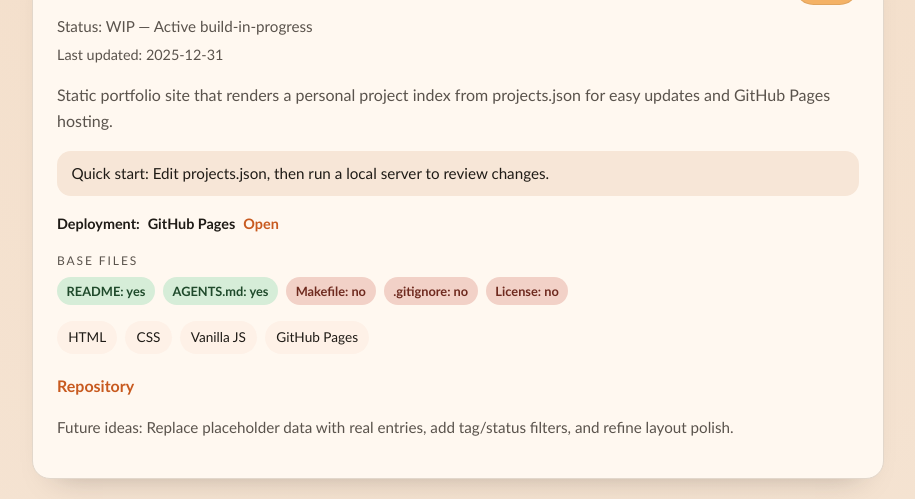
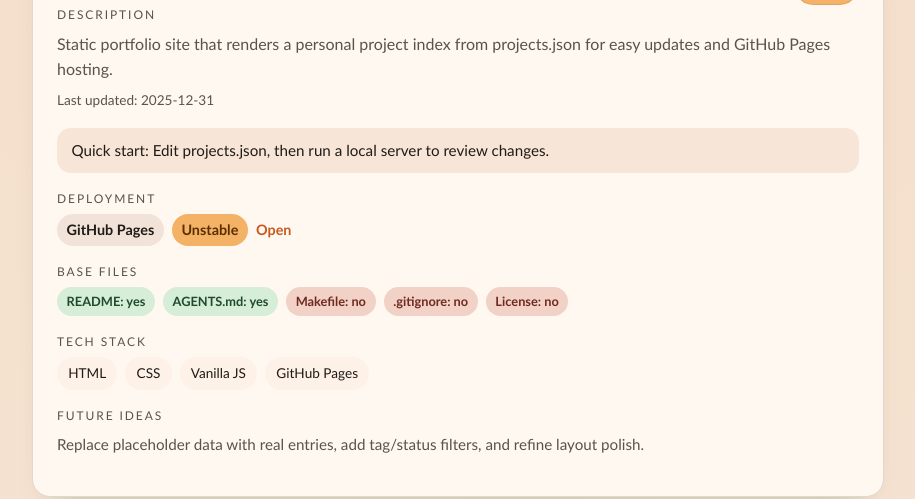
Before and after one commit to jmirving/project-index, a plain HTML site: page index.html in a window 1280 px wide. Shown: the part 253-752 px from the top of the page, without its empty margins (182-1097 px from the left). Drawn offline with Linux system fonts and the light colour scheme.

Commit message:
Refine project card layout and cache busting

```diff
--- a/index.html
+++ b/index.html
@@ -4,7 +4,7 @@
     <meta charset="utf-8" />
     <meta name="viewport" content="width=device-width, initial-scale=1" />
     <title>Project Index</title>
-    <link rel="stylesheet" href="style.css" />
+    <link rel="stylesheet" href="style.css?v=2025-12-31" />
   </head>
   <body>
     <header>
@@ -15,6 +15,6 @@
     <main>
       <section id="projects" aria-live="polite"></section>
     </main>
-    <script src="script.js"></script>
+    <script src="script.js?v=2025-12-31"></script>
   </body>
 </html>
--- a/script.js
+++ b/script.js
@@ -60,10 +60,25 @@ const formatDate = (value) => {
   return value;
 };
 
+const createSection = (title) => {
+  const section = createElement("div", "project-section");
+  section.appendChild(createElement("p", "project-section-title", title));
+  return section;
+};
+
 const renderProject = (project) => {
   const card = createElement("article", "project-card");
   const header = createElement("div", "project-header");
-  const title = createElement("h2", "project-title", project.name);
+  const title = createElement("h2", "project-title");
+  if (project.repo) {
+    const titleLink = createElement("a", "project-title-link", project.name);
+    titleLink.href = project.repo;
+    titleLink.target = "_blank";
+    titleLink.rel = "noopener noreferrer";
+    title.appendChild(titleLink);
+  } else {
+    title.textContent = project.name;
+  }
   const statusMeta = STATUS_CONFIG[project.status] || {
     label: project.status || "Unknown",
     className: "status-unknown",
@@ -79,25 +94,18 @@ const renderProject = (project) => {
 
   header.append(title, statusWrap);
   card.appendChild(header);
-  const meta = createElement("div", "project-meta");
-  const statusDetail = createElement(
-    "p",
-    "project-status-detail",
-    statusMeta.description
-      ? `Status: ${statusMeta.label} — ${statusMeta.description}`
-      : `Status: ${statusMeta.label}`
+  const descriptionSection = createSection("Description");
+  descriptionSection.appendChild(
+    createElement("p", "project-description", project.description)
   );
-  const lastUpdated = createElement(
+  descriptionSection.appendChild(
+    createElement(
       "p",
       "project-last-updated",
       `Last updated: ${formatDate(project.lastUpdated)}`
+    )
   );
-  meta.append(statusDetail, lastUpdated);
-  card.appendChild(meta);
-
-  card.appendChild(
-    createElement("p", "project-description", project.description)
-  );
+  card.appendChild(descriptionSection);
 
   if (project.quickStart) {
     const quickStart = createElement(
@@ -108,38 +116,42 @@ const renderProject = (project) => {
     card.appendChild(quickStart);
   }
 
-  if (project.deploy?.type) {
+  const deploymentSection = createSection("Deployment");
   const deploy = createElement("div", "project-deploy");
-    const deployLabel = createElement(
-      "span",
-      "project-deploy-label",
-      "Deployment:"
-    );
+  const deployTypeValue = project.deploy?.type || "Not set";
   const deployType = createElement(
     "span",
     "project-deploy-type",
-      project.deploy.type
+    deployTypeValue
   );
-    deploy.append(deployLabel, deployType);
-    if (project.deploy.url) {
-      const deployLink = createElement(
-        "a",
-        "project-deploy-link",
-        "Open"
+  const deployStabilityValue =
+    project.status === "Stable" ? "Stable" : "Unstable";
+  const deployStability = createElement(
+    "span",
+    `project-deploy-stability ${
+      deployStabilityValue === "Stable" ? "deploy-stable" : "deploy-unstable"
+    }`,
+    deployStabilityValue
   );
+  deploy.append(deployType, deployStability);
+  if (project.deploy?.url) {
+    const deployLink = createElement("a", "project-deploy-link", "Open");
     deployLink.href = project.deploy.url;
     deployLink.target = "_blank";
     deployLink.rel = "noopener noreferrer";
     deploy.appendChild(deployLink);
   }
-    card.appendChild(deploy);
+  if (project.demo) {
+    const demoLink = createElement("a", "project-deploy-link", "Live demo");
+    demoLink.href = project.demo;
+    demoLink.target = "_blank";
+    demoLink.rel = "noopener noreferrer";
+    deploy.appendChild(demoLink);
   }
+  deploymentSection.appendChild(deploy);
+  card.appendChild(deploymentSection);
 
-  if (project.baseFiles) {
-    const baseSection = createElement("div", "project-base-files");
-    baseSection.appendChild(
-      createElement("p", "project-base-title", "Base files")
-    );
+  const baseSection = createSection("Base files");
   const baseList = createElement("ul", "project-base-list");
   const baseLabels = {
     readme: "README",
@@ -149,7 +161,7 @@ const renderProject = (project) => {
     license: "License",
   };
   Object.entries(baseLabels).forEach(([key, label]) => {
-      if (!(key in project.baseFiles)) {
+    if (!project.baseFiles || !(key in project.baseFiles)) {
       return;
     }
     const value = project.baseFiles[key];
@@ -162,43 +174,39 @@ const renderProject = (project) => {
     );
     baseList.appendChild(item);
   });
+  if (!baseList.children.length) {
+    baseList.appendChild(
+      createElement("li", "project-base-item base-unknown", "Not provided")
+    );
+  }
   baseSection.appendChild(baseList);
   card.appendChild(baseSection);
-  }
 
+  const techSection = createSection("Tech stack");
   if (Array.isArray(project.tech) && project.tech.length > 0) {
     const techList = createElement("ul", "project-tech");
     project.tech.forEach((tech) => {
       techList.appendChild(createElement("li", "project-tech-item", tech));
     });
-    card.appendChild(techList);
+    techSection.appendChild(techList);
+  } else {
+    techSection.appendChild(
+      createElement("p", "project-tech-empty", "No tech stack listed.")
+    );
   }
+  card.appendChild(techSection);
 
-  const links = createElement("div", "project-links");
-  const repoLink = createElement("a", "project-link", "Repository");
-  repoLink.href = project.repo;
-  repoLink.target = "_blank";
-  repoLink.rel = "noopener noreferrer";
-  links.appendChild(repoLink);
-
-  if (project.demo) {
-    const demoLink = createElement("a", "project-link", "Live Demo");
-    demoLink.href = project.demo;
-    demoLink.target = "_blank";
-    demoLink.rel = "noopener noreferrer";
-    links.appendChild(demoLink);
+  const futureSection = createSection("Future ideas");
+  if (project.future) {
+    futureSection.appendChild(
+      createElement("p", "project-future", project.future)
+    );
+  } else {
+    futureSection.appendChild(
+      createElement("p", "project-future-empty", "No future ideas listed.")
+    );
   }
-
-  card.appendChild(links);
-
-  if (project.future) {
-    const future = createElement(
-      "p",
-      "project-future",
-      `Future ideas: ${project.future}`
-    );
-    card.appendChild(future);
-  }
+  card.appendChild(futureSection);
 
   return card;
 };
--- a/style.css
+++ b/style.css
@@ -103,6 +103,15 @@ main {
   font-size: 1.4rem;
 }
 
+.project-title-link {
+  color: var(--ink);
+  text-decoration: none;
+}
+
+.project-title-link:hover {
+  text-decoration: underline;
+}
+
 .project-status {
   display: flex;
   align-items: flex-end;
@@ -120,29 +129,11 @@ main {
   box-shadow: inset 0 0 0 1px rgba(0, 0, 0, 0.08);
 }
 
-.project-meta {
-  display: grid;
-  gap: 0.3rem;
-  margin: 0.55rem 0 0.9rem;
-}
-
-.project-status-detail {
-  margin: 0;
-  font-size: 0.95rem;
-  color: var(--muted);
-}
-
-.project-last-updated {
-  margin: 0;
-  font-size: 0.9rem;
-  color: var(--muted);
-}
-
-.project-base-files {
+.project-section {
   margin: 0 0 1rem;
 }
 
-.project-base-title {
+.project-section-title {
   margin: 0 0 0.4rem;
   font-size: 0.75rem;
   letter-spacing: 0.16em;
@@ -218,7 +209,13 @@ main {
 }
 
 .project-description {
-  margin: 1rem 0 1.1rem;
+  margin: 0 0 0.5rem;
+  color: var(--muted);
+}
+
+.project-last-updated {
+  margin: 0;
+  font-size: 0.85rem;
   color: var(--muted);
 }
 
@@ -236,15 +233,31 @@ main {
   flex-wrap: wrap;
   gap: 0.5rem;
   align-items: center;
-  margin: 0 0 1rem;
   font-size: 0.9rem;
-  color: var(--muted);
 }
 
-.project-deploy-label,
 .project-deploy-type {
+  background: #f1e3d7;
+  color: var(--ink);
+  padding: 0.25rem 0.6rem;
+  border-radius: 999px;
   font-weight: 600;
-  color: var(--ink);
+}
+
+.project-deploy-stability {
+  padding: 0.25rem 0.6rem;
+  border-radius: 999px;
+  font-weight: 600;
+}
+
+.deploy-stable {
+  background: var(--status-stable-bg);
+  color: var(--status-stable-ink);
+}
+
+.deploy-unstable {
+  background: var(--status-wip-bg);
+  color: var(--status-wip-ink);
 }
 
 .project-deploy-link {
@@ -263,7 +276,7 @@ main {
   flex-wrap: wrap;
   gap: 0.5rem;
   padding: 0;
-  margin: 0 0 1.2rem;
+  margin: 0;
 }
 
 .project-tech-item {
@@ -273,27 +286,15 @@ main {
   font-size: 0.85rem;
 }
 
-.project-links {
-  display: flex;
-  flex-wrap: wrap;
-  gap: 0.75rem;
+.project-future {
+  margin: 0;
+  font-size: 0.95rem;
+  color: var(--muted);
 }
 
-.project-link {
-  display: inline-flex;
-  align-items: center;
-  gap: 0.4rem;
-  text-decoration: none;
-  color: var(--accent);
-  font-weight: 600;
-}
-
-.project-link:hover {
-  text-decoration: underline;
-}
-
-.project-future {
-  margin-top: 1rem;
+.project-tech-empty,
+.project-future-empty {
+  margin: 0;
   font-size: 0.95rem;
   color: var(--muted);
 }
```
Also changed, not shown: 3 other files. Lines whose indentation alone changed are shown as unchanged.
